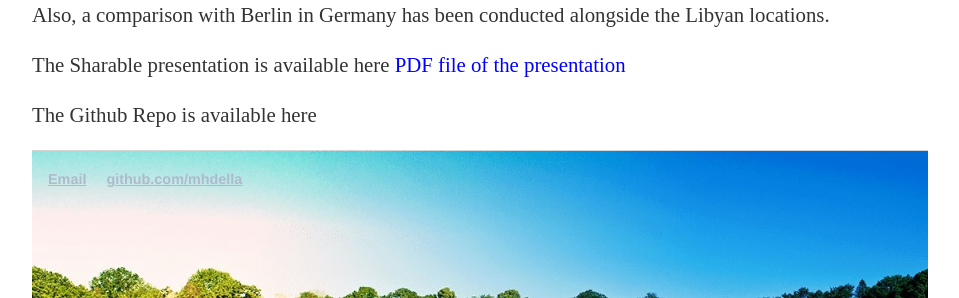
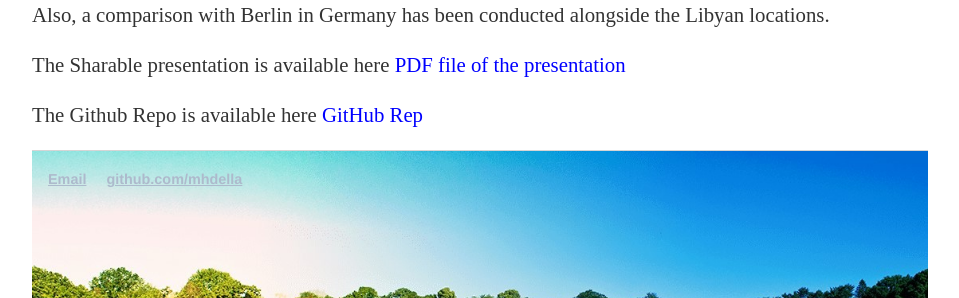
Before and after one commit to MohamedAbuella/MohamedAbuella.github.io, a Jekyll site: the page built from _posts/2021-07-19-planning_and_analysis_solar_energy_in_Libya.html, in a window 1280 px wide. Shown: the part 325-623 px from the top of the page, without its empty margins (160-1119 px from the left). Built offline with Jekyll 4.4.1, drawn with Linux system fonts in a browser that asks for light colours; nearby versions of some CDN libraries; a script that is not in the unit is left out; comment, search, counter and statistics services are not loaded.

Commit message:
Update 2021-07-19-planning_and_analysis_solar_energy_in_Libya.html

```diff
--- a/_posts/2021-07-19-planning_and_analysis_solar_energy_in_Libya.html
+++ b/_posts/2021-07-19-planning_and_analysis_solar_energy_in_Libya.html
@@ -10,4 +10,4 @@
 Tripoli, Misurata, Sirte, Benghazi, Derna, Houn, Gadamis, Sabha, Kufra.
 <br> Also, a comparison with Berlin in Germany has been conducted alongside the Libyan locations.
 <p>The Sharable presentation is available here <a href="https://www.slideshare.net/MohamedAbuella/planning-and-analysis-for-solar-energy-in-libya-249826208" target="_blank" style="color:blue"> PDF file of the presentation </a>
-<p>The Github Repo is available here <a href="https://github.com/mhdella/Solar-Energy-Modeling-for-Some-Locations-in-Libya" target="_blank" style="color:blue"> </a> </p>
+<p>The Github Repo is available here <a href="https://github.com/mhdella/Solar-Energy-Modeling-for-Some-Locations-in-Libya" target="_blank" style="color:blue"> GitHub Rep </a> </p>
```
